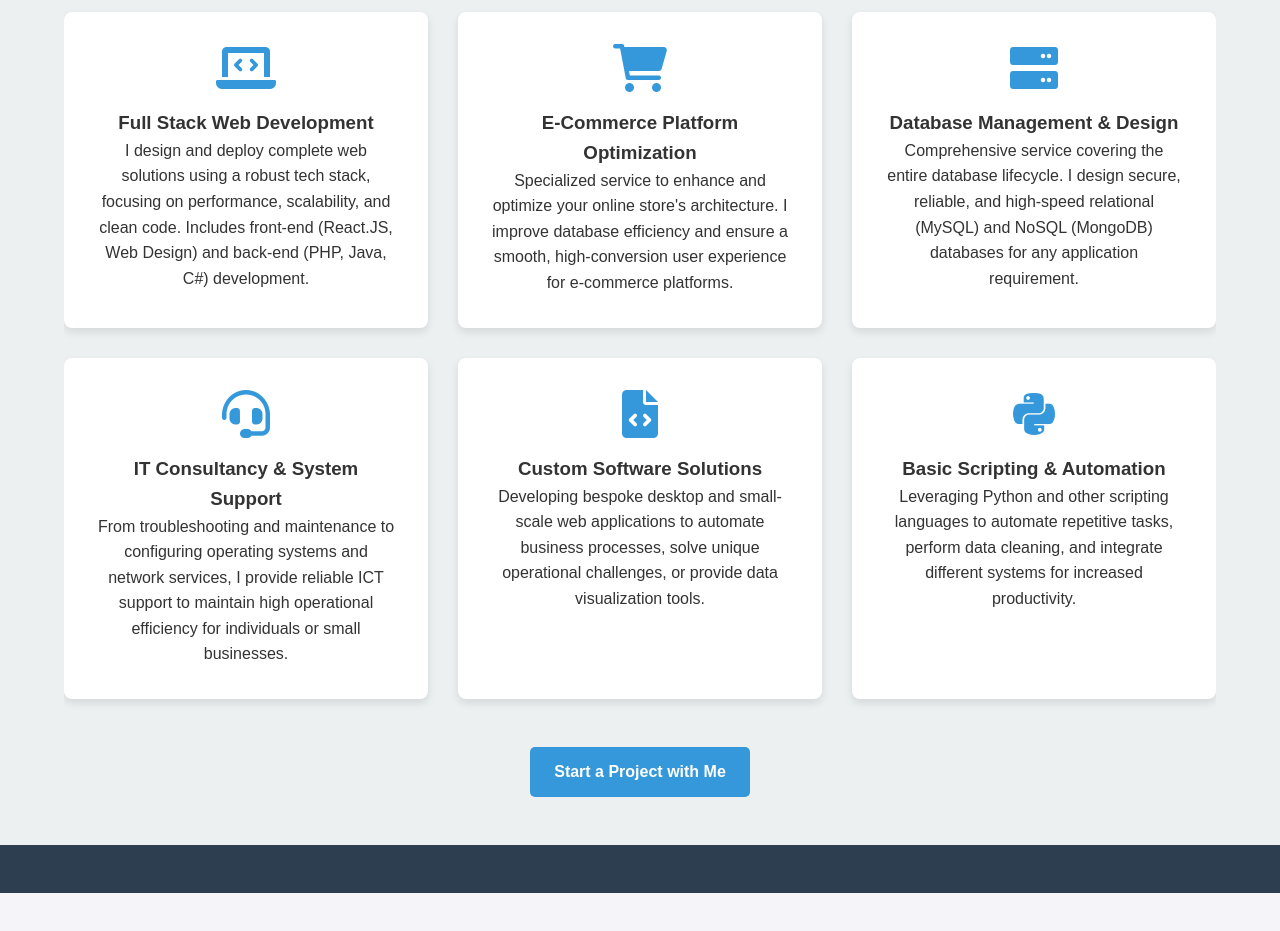
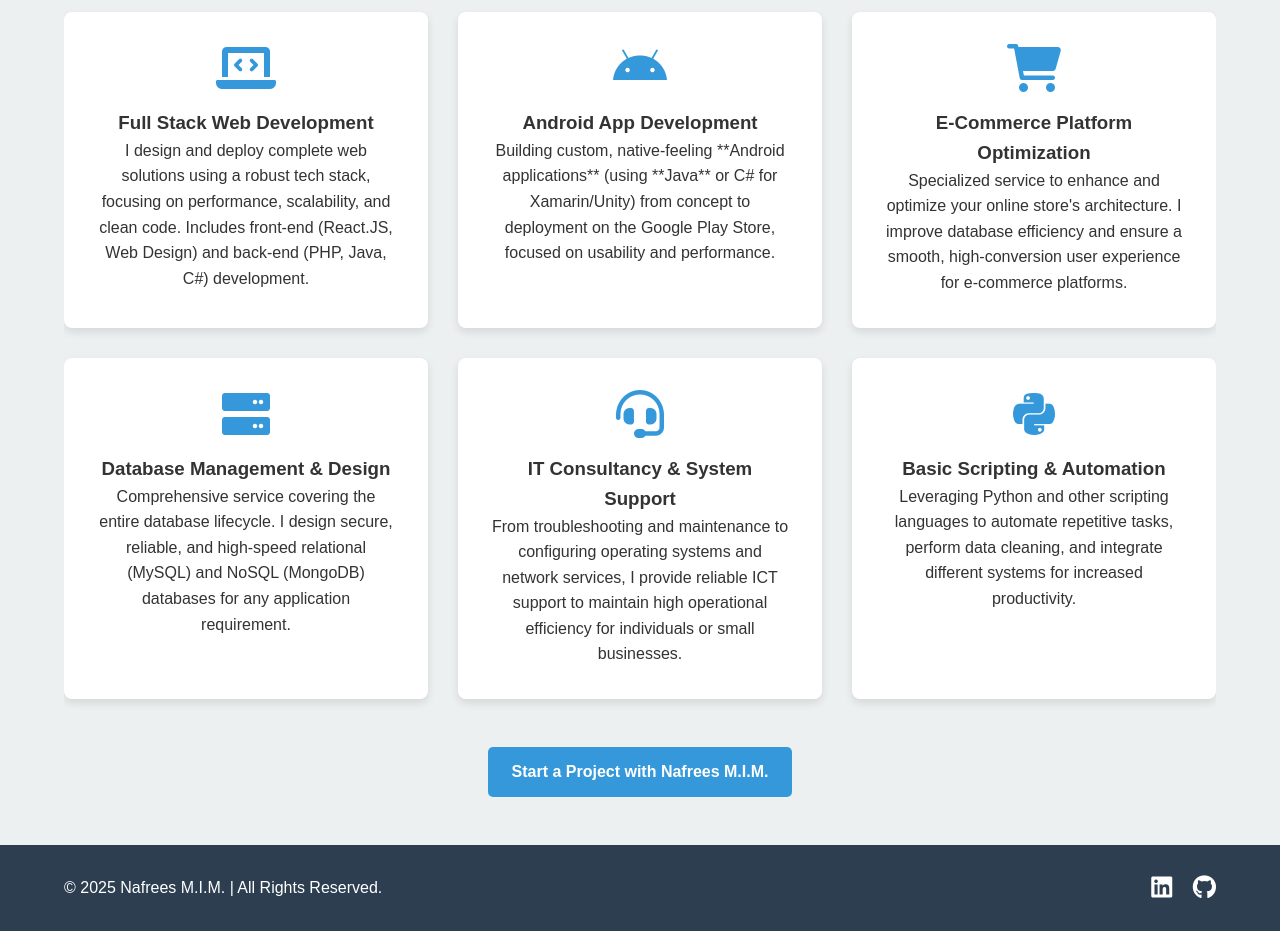
Before and after one commit to NafreesMIM/Portfolio, a plain HTML site: page services.html in a window 1280 px wide. Shown: the part 180-1111 px from the top of the page. Before the commit the page ends 1073 px from the top, so only its background shows below. Drawn offline with Linux system fonts and the light colour scheme.

Commit message:
updateds of words

```diff
--- a/services.html
+++ b/services.html
@@ -33,6 +33,12 @@
                 </div>
 
                 <div class="skill-card">
+                    <i class="fab fa-android fa-3x"></i>
+                    <h3>Android App Development</h3>
+                    <p>Building custom, native-feeling **Android applications** (using **Java** or C# for Xamarin/Unity) from concept to deployment on the Google Play Store, focused on usability and performance.</p>
+                </div>
+
+                <div class="skill-card">
                     <i class="fas fa-shopping-cart fa-3x"></i>
                     <h3>E-Commerce Platform Optimization</h3>
                     <p>Specialized service to enhance and optimize your online store's architecture. I improve database efficiency and ensure a smooth, high-conversion user experience for e-commerce platforms.</p>
@@ -51,12 +57,6 @@
                 </div>
 
                 <div class="skill-card">
-                    <i class="fas fa-file-code fa-3x"></i>
-                    <h3>Custom Software Solutions</h3>
-                    <p>Developing bespoke desktop and small-scale web applications to automate business processes, solve unique operational challenges, or provide data visualization tools.</p>
-                </div>
-
-                <div class="skill-card">
                     <i class="fab fa-python fa-3x"></i>
                     <h3>Basic Scripting & Automation</h3>
                     <p>Leveraging Python and other scripting languages to automate repetitive tasks, perform data cleaning, and integrate different systems for increased productivity.</p>
@@ -64,13 +64,20 @@
 
             </div>
             <div class="text-center" style="margin-top: 2rem;">
-                <a href="contact.html" class="btn btn-primary">Start a Project with Me</a>
+                <a href="contact.html" class="btn btn-primary">Start a Project with Nafrees M.I.M.</a>
             </div>
         </div>
     </section>
 
     <footer>
-        </footer>
+        <div class="container">
+            <p>&copy; 2025 Nafrees M.I.M. | All Rights Reserved.</p>
+            <div class="social-links">
+                <a href="LINKEDIN_URL_HERE" target="_blank"><i class="fab fa-linkedin"></i></a>
+                <a href="GITHUB_URL_HERE" target="_blank"><i class="fab fa-github"></i></a>
+            </div>
+        </div>
+    </footer>
 
     <script src="js/main.js"></script>
 </body>
```
Also changed, not shown: about.html (+12 -5 lines), contact.html (+9 -2 lines), index.html (+9 -9 lines).
